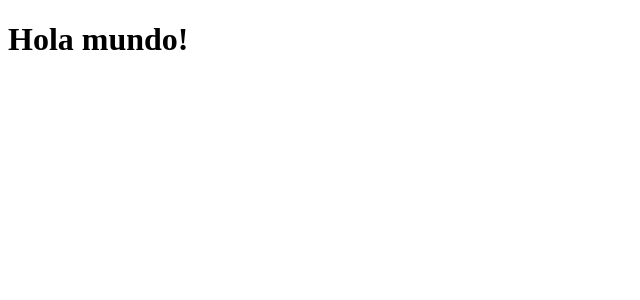
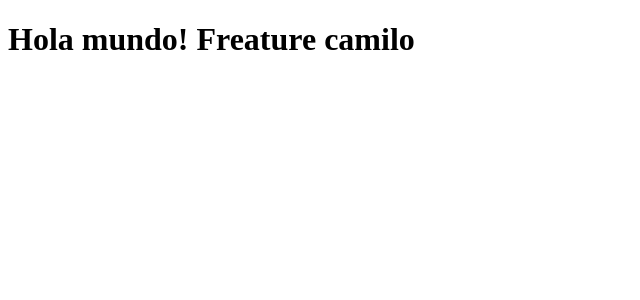
Before and after one commit to marioromero959/estudio-juridico, an Angular app: page / in a window 1280 px wide. Shown: the top 300 px of the page, without its empty margins (0-640 px from the left). Built offline with nearby package versions, Linux system fonts and the light colour scheme.

Commit message:
Primer commit camilo

```diff
--- a/src/app/app.component.html
+++ b/src/app/app.component.html
@@ -1,3 +1,3 @@
 <h1>
-  Hola mundo!
+  Hola mundo! Freature camilo
 </h1>
```
